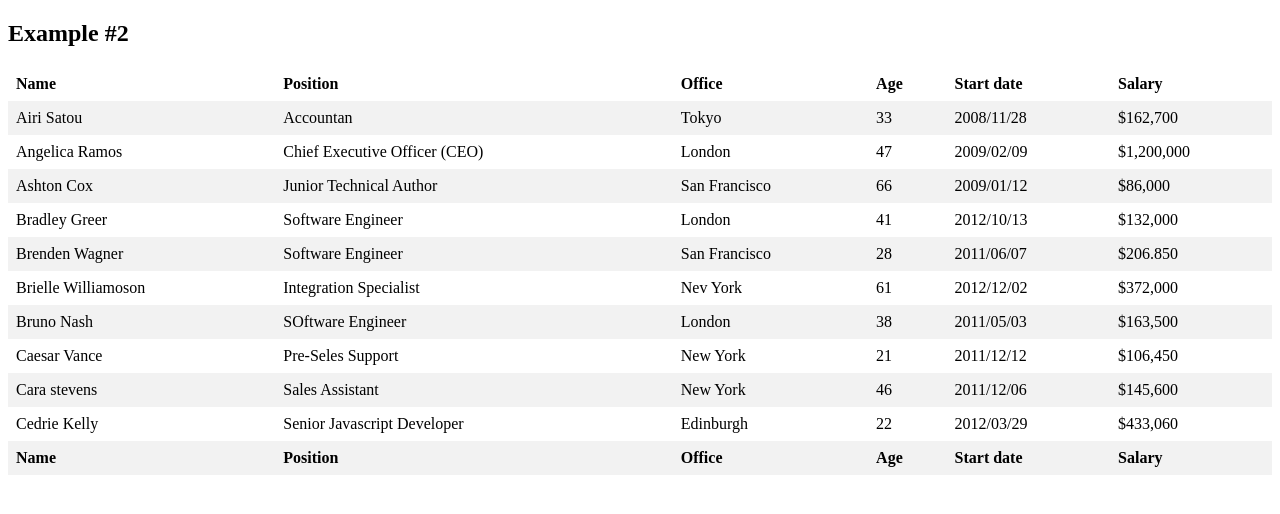
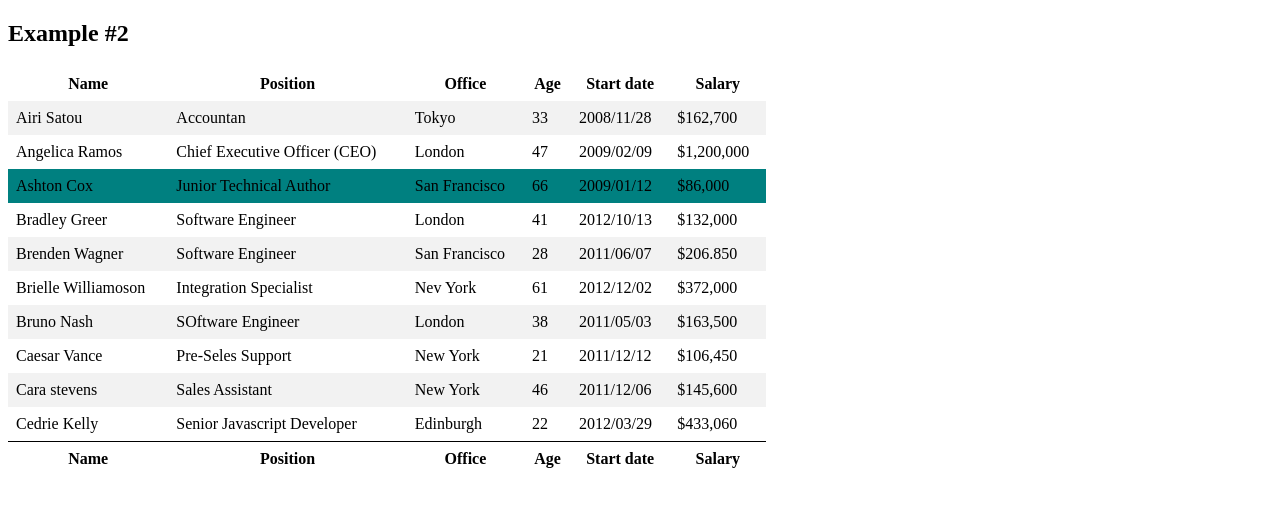
Before and after one commit to ShamilUmarov/07.10.20, a plain HTML site: page index2.html in a window 1280 px wide. Drawn offline with Linux system fonts and the light colour scheme.

Commit message:
style2.css

```diff
--- a/style2.css
+++ b/style2.css
@@ -1,6 +1,6 @@
 table {
   border-collapse: collapse;
-  width: 100%;
+  width: 60%;
 }
 
 th, td {
@@ -9,3 +9,15 @@ th, td {
 }
 
 tr:nth-child(even) {background-color: #f2f2f2;}
+#top{
+  color: black;
+  background-color: teal;
+}
+#ret{
+  background-color: white;
+  border-top: 1px solid black;
+}
+
+th {
+  text-align: center;
+}
```
